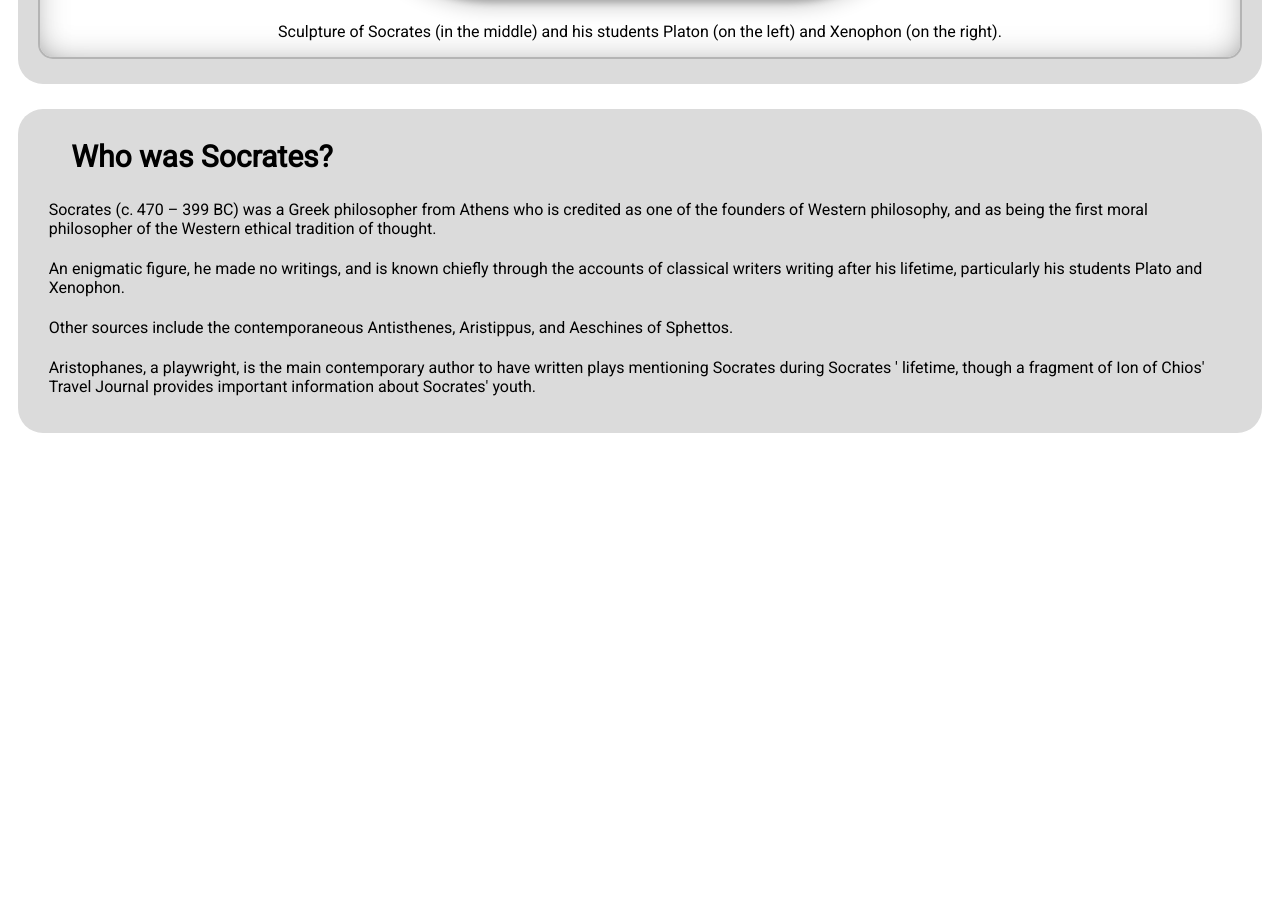
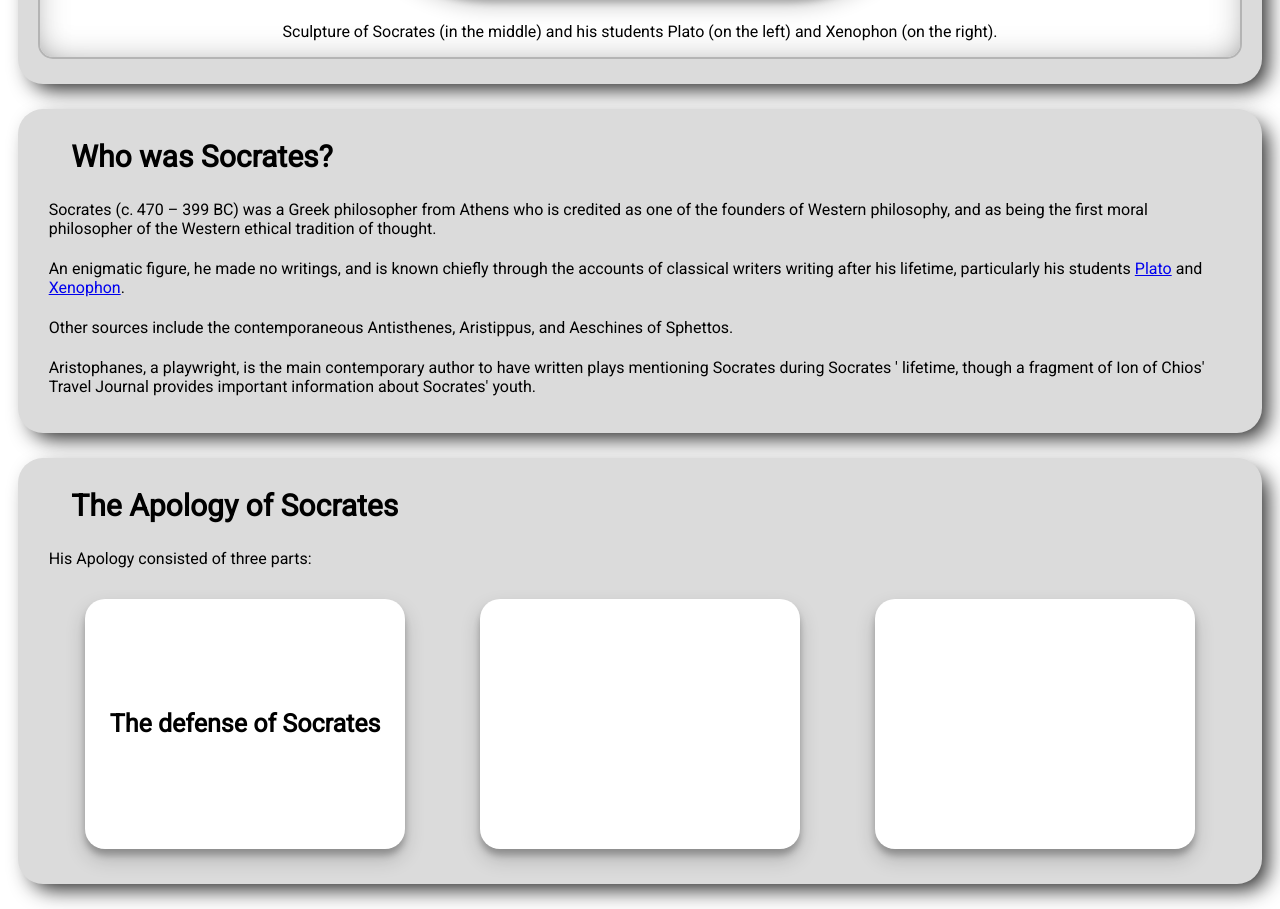
Before and after one commit to Protagor/Sokrates_Tribute_Page, a plain HTML site: page index.html in a window 1280 px wide. Shown: the part 611-1520 px from the top of the page. Before the commit the page ends 1069 px from the top, so only its background shows below. Drawn offline with Linux system fonts and the light colour scheme.

Commit message:
add new section and make visual changes

```diff
--- a/index.css
+++ b/index.css
@@ -13,14 +13,19 @@ h2 {
     font-size: 30px;
 }
 
+h3 {
+    font-size: 25px;
+}
+
 .section {
     background-color: #dbdbdb;
     border-radius: 25px;
     padding: 5px;
     margin: 25px 10px;
+    box-shadow: 9px 9px 21px -4px rgba(0,0,0,0.88);
 }
 
-section h2 {
+article h2 {
     margin-left: 2%;
 }
 
@@ -28,10 +33,23 @@ section h2 {
     margin: 1% 2%;
 }
 
-section p {
+article p {
     padding: 1px;
     margin: 0px;
 }
+
+.card {
+    display: flex;
+    align-items: center;
+    justify-content: center;
+    width: 25vw;
+    height: 250px;
+    background-color: white;
+    border-radius: 20px;
+    border-color: #b4b4b4;
+    box-shadow: 0 10px 20px rgba(0, 0, 0, 0.19), 0 6px 6px rgba(0, 0, 0, 0.23);
+}
+
 
 #title {
 
@@ -56,6 +74,13 @@ section p {
     align-items: center;
 }
 
+#apology-container {
+    display: flex;
+    justify-content: space-around;
+    align-items: center;
+    margin: 30px 0;
+}
+
 #img-div {
     margin: 20px 15px 20px 15px;
     background-color: white;
@@ -75,6 +100,13 @@ section p {
     margin-top: 10px;
 
     box-shadow: 0 10px 20px rgba(0,0,0,0.19), 0 6px 6px rgba(0,0,0,0.23);
+
+    transition-duration: 0.5s;
+}
+
+#image:hover {
+    width: 55%;
+    box-shadow: 9px 9px 32px -4px rgba(0,0,0,0.88);
 }
 
 #platon-image, #xenophon-image {
@@ -84,6 +116,12 @@ section p {
     width: 15%;
 
     box-shadow: 0 10px 20px rgba(0, 0, 0, 0.19), 0 6px 6px rgba(0, 0, 0, 0.23);
+    transition-duration: 0.5s;
+}
+
+#platon-image:hover, #xenophon-image:hover {
+    width: 18%;
+    box-shadow: 9px 9px 32px -4px rgba(0,0,0,0.88);
 }
 
 #platon-image {
@@ -129,6 +167,7 @@ section p {
 @keyframes come-from-up {
     0% {
         bottom: 100px;
+        border-radius: 150px;
     }
     100% {
         bottom: 0;
--- a/index.html
+++ b/index.html
@@ -26,7 +26,7 @@
                     <img id="xenophon-image" src="Xenophon.jpeg" />
                 </div>
 
-                <p id="image-caption"> Sculpture of Socrates (in the middle) and his students Platon (on the left) and Xenophon (on the right).</p>
+                <p id="image-caption"> Sculpture of Socrates (in the middle) and his students Plato (on the left) and Xenophon (on the right).</p>
 
             </div>
         </div>
@@ -34,16 +34,34 @@
         <div class="section">
             <article id="tribute-info">
 
-                <section>
                     <h2>Who was Socrates?</h2>
                     <p>Socrates (c. 470 – 399 BC) was a Greek philosopher from Athens who is credited as one of the founders of Western philosophy,
                         and as being the first moral philosopher of the Western ethical tradition of thought.</p> <br />
                     <p>An enigmatic figure, he made no writings, and is known chiefly through the accounts of classical writers writing
-                        after his lifetime, particularly his students Plato and Xenophon. </p> <br />
+                        after his lifetime, particularly his students <a href="https://en.wikipedia.org/wiki/Plato" target="_blank">Plato</a> and <a href="https://en.wikipedia.org/wiki/Xenophon" target="_blank">Xenophon</a>. </p> <br />
                     <p>Other sources include the contemporaneous Antisthenes, Aristippus, and Aeschines of Sphettos. </p><br />
                     <p>Aristophanes, a playwright, is the main contemporary author to have written plays mentioning Socrates during Socrates
                         ' lifetime, though a fragment of Ion of Chios' Travel Journal provides important information about Socrates' youth.</p><br />
-                </section>
+
+            </article>
+        </div>
+
+        <div class="section">
+            <article id="works-of-socrates">
+                <h2>The Apology of Socrates</h2>
+                <p>His Apology consisted of three parts:</p>
+
+                <div id="apology-container">
+                    <div class="card">
+                        <span><h3>The defense of Socrates</h3></span>
+                    </div>
+                    <div class="card">
+
+                    </div>
+                    <div class="card">
+
+                    </div>
+                </div>
 
             </article>
         </div>
```
